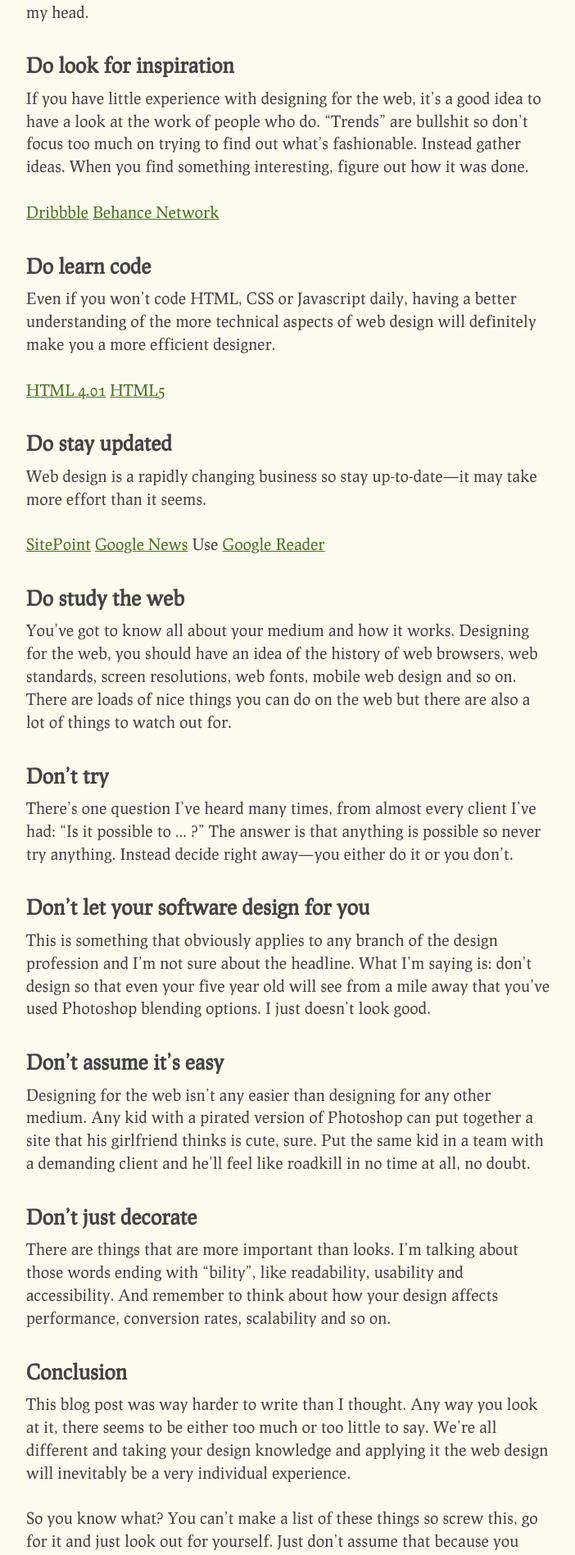
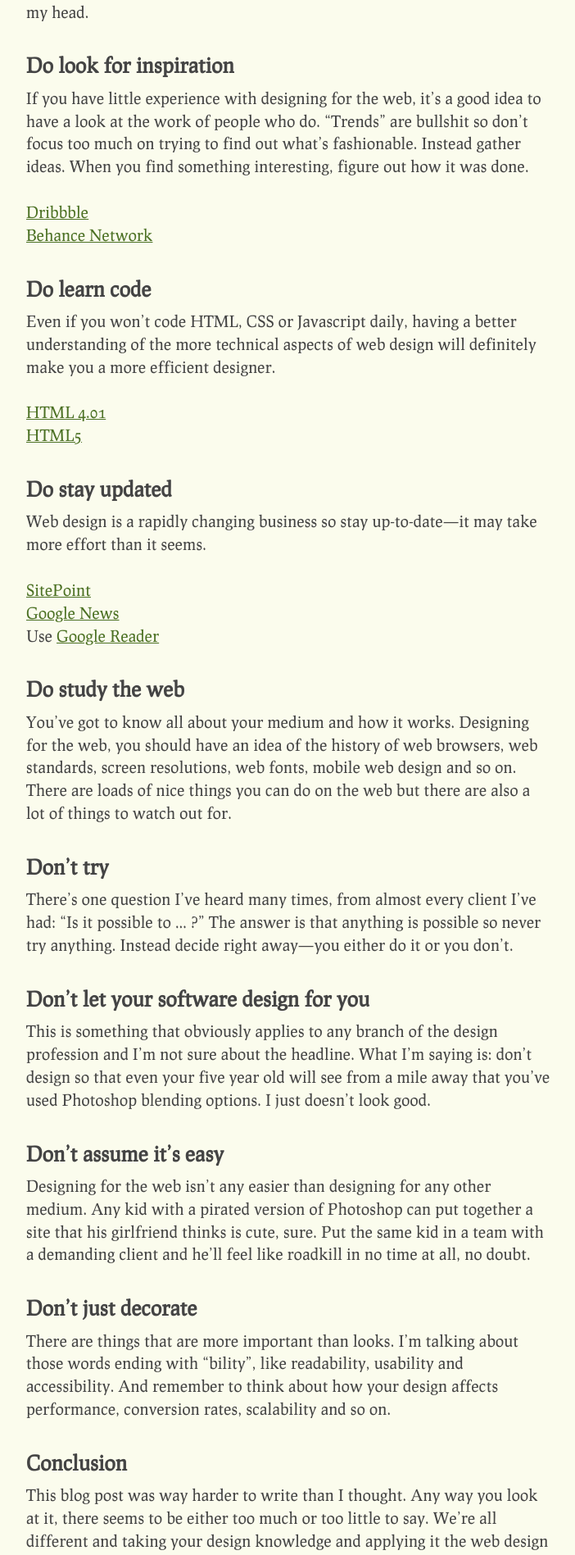
Before and after one commit to dnordstrom/mrnordstrom.com, a Jekyll site: the page built from _posts/2010-09-04-designers-going-web.markdown, in a window 1280 px wide. Shown: the part 321-2218 px from the top of the page at 82% size, without its empty margins (48-750 px from the left). Built offline with Jekyll 4.4.1, drawn with Linux system fonts in a browser that asks for light colours; Markdown is read by kramdown in place of the engine named in the settings; comment, search, counter and statistics services are not loaded.

```diff
--- a/_posts/2010-09-04-designers-going-web.markdown
+++ b/_posts/2010-09-04-designers-going-web.markdown
@@ -10,14 +10,14 @@ wordpress_url: http://www.mrnordstrom.com/?p=1297
 <h2>Do look for inspiration</h2>
 <p>If you have little experience with designing for the web, it&rsquo;s a good idea to have a look at the work of people who do. &ldquo;Trends&rdquo; are bullshit so don&rsquo;t focus too much on trying to find out what&rsquo;s fashionable. Instead gather ideas. When you find something interesting, figure out how it was done.</p>
 
-<a href="http://dribbble.com/">Dribbble</a>
+<a href="http://dribbble.com/">Dribbble</a><br>
 <a href="http://www.behance.net/?field=102&amp;network=&amp;curator=&amp;content=projects&amp;sort=&amp;time=all">Behance Network</a>
 
 <h2>Do learn code</h2>
 <p>Even if you won&rsquo;t code HTML, CSS or Javascript daily, having a better understanding of the more technical aspects of web design will definitely make you a more efficient designer.</p>
 
 <p>
-<a href="http://www.google.com/search?hl=sv&amp;q=html+4.01+strict+tutorial&amp;aq=f&amp;aqi=&amp;aql=&amp;oq=&amp;gs_rfai=">HTML 4.01</a>
+<a href="http://www.google.com/search?hl=sv&amp;q=html+4.01+strict+tutorial&amp;aq=f&amp;aqi=&amp;aql=&amp;oq=&amp;gs_rfai=">HTML 4.01</a><br>
 <a href="http://www.smashingmagazine.com/2009/08/04/designing-a-html-5-layout-from-scratch/">HTML5</a>
 </p>
 
@@ -25,8 +25,8 @@ wordpress_url: http://www.mrnordstrom.com/?p=1297
 <p>Web design is a rapidly changing business so stay up-to-date&mdash;it may take more effort than it seems.</p>
 
 <p>
-<a href="http://www.sitepoint.com/">SitePoint</a>
-<a href="http://news.google.com/news/search?pz=1&amp;cf=all&amp;hl=en&amp;q=web+design">Google News</a>
+<a href="http://www.sitepoint.com/">SitePoint</a><br>
+<a href="http://news.google.com/news/search?pz=1&amp;cf=all&amp;hl=en&amp;q=web+design">Google News</a><br>
 Use <a href="http://www.google.com/reader/">Google Reader</a>
 </p>
 
@@ -54,11 +54,11 @@ Use <a href="http://www.google.com/reader/">Google Reader</a>
 
 <h2>Resources</h2>
 <p>
-<a href="http://ilovetypography.com/">I Love Typography</a>
-<a href="http://www.alistapart.com/articles/">A List Apart</a>
-<a href="http://ignorethecode.net/blog/">Ignore The Code</a>
-<a href="http://www.usabilitypost.com/">Usability Post</a>
-<a href="http://stuffandnonsense.co.uk/blog">Stuff &amp; Nonsense</a>
+<a href="http://ilovetypography.com/">I Love Typography</a><br>
+<a href="http://www.alistapart.com/articles/">A List Apart</a><br>
+<a href="http://ignorethecode.net/blog/">Ignore The Code</a><br>
+<a href="http://www.usabilitypost.com/">Usability Post</a><br>
+<a href="http://stuffandnonsense.co.uk/blog">Stuff &amp; Nonsense</a><br>
 <a href="http://css-tricks.com/">CSS Tricks</a>
 </p>
 
```
